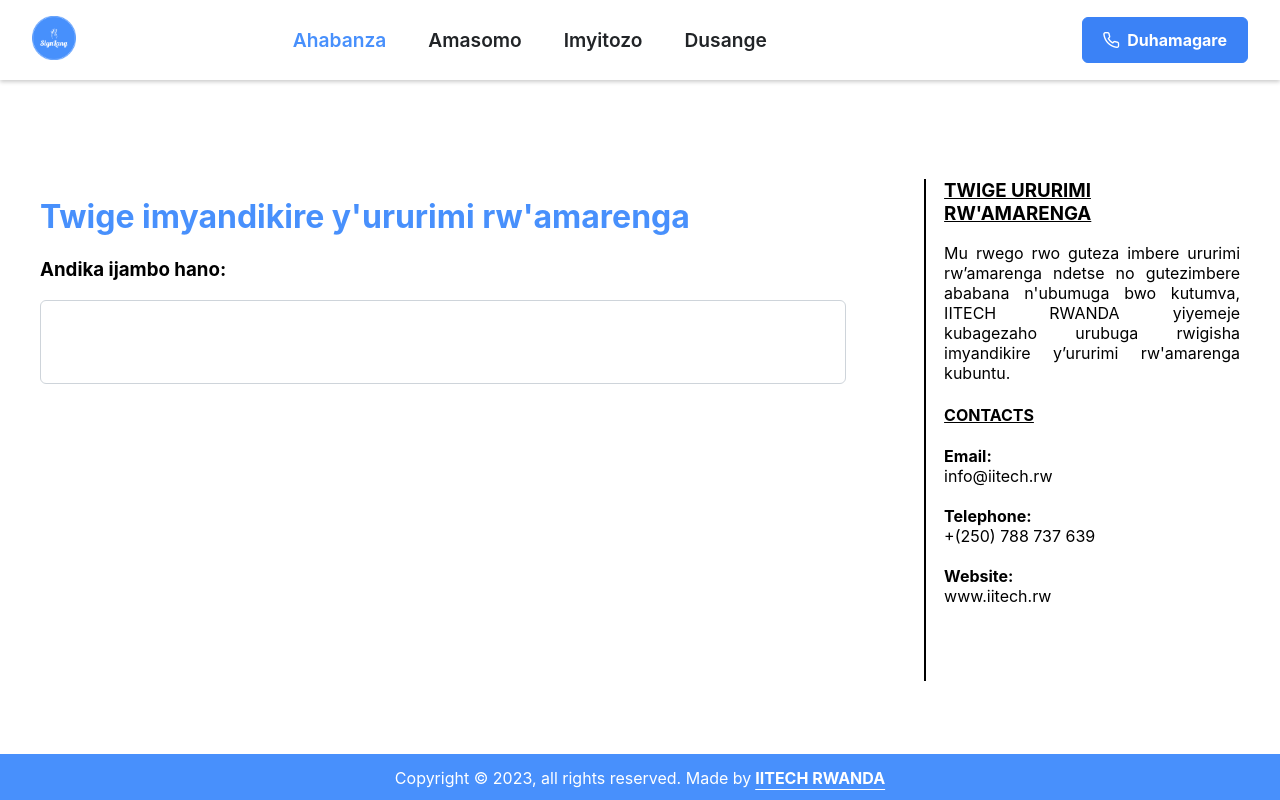
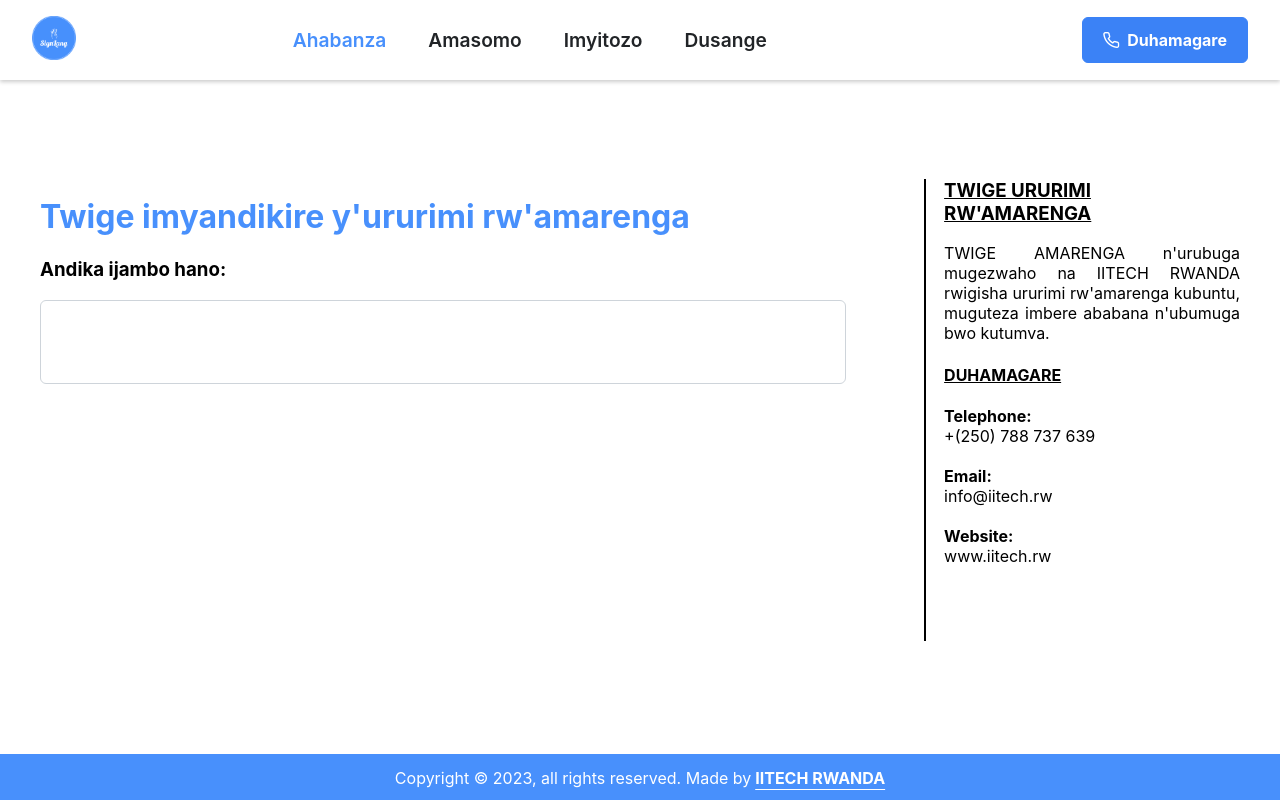
Before and after one commit to ngabo-dev/fluentfusion_frontend, a React (Vite) app: page / in a window 1280 px wide. Built offline with nearby package versions, Linux system fonts and the light colour scheme.

Commit message:
Simple explanation text

```diff
--- a/src/components/ContactDiv.jsx
+++ b/src/components/ContactDiv.jsx
@@ -7,19 +7,20 @@ function ContactDiv() {
         TWIGE URURIMI RW'AMARENGA
       </h3>
       <p style={{textAlign:'justify'}}>
-      Mu rwego rwo guteza imbere ururimi rw’amarenga ndetse no gutezimbere ababana n'ubumuga bwo kutumva, IITECH RWANDA yiyemeje kubagezaho urubuga rwigisha imyandikire y’ururimi rw'amarenga kubuntu.
+       TWIGE AMARENGA n'urubuga mugezwaho na IITECH RWANDA rwigisha ururimi rw'amarenga kubuntu, muguteza imbere ababana n'ubumuga bwo kutumva.
       </p>
 
     <h4 style={{ textDecoration:'underline'}}>
-      CONTACTS
+      DUHAMAGARE
     </h4>
+
+    <b> Telephone:</b> <br/>
+    <a href='https://wa.me/250788737639' style={{color:'black', textDecoration:'none'}} target='_blank'> +(250) 788 737 639 </a> <br /><br />
+
     <b> Email:</b> <br/>
     <a href='mailto:info@iitech.rw' style={{color:'black', textDecoration:'none'}} target='_blank'>
       info@iitech.rw  </a> <br /><br />
 
-
-    <b> Telephone:</b> <br/>
-    <a href='https://wa.me/250788737639' style={{color:'black', textDecoration:'none'}} target='_blank'> +(250) 788 737 639 </a> <br /><br />
 
     <b> Website:</b> <br/>
     <a href='https://www.iitech.rw/' style={{color:'black', textDecoration:'none'}} target='_blank'>www.iitech.rw </a>
```
